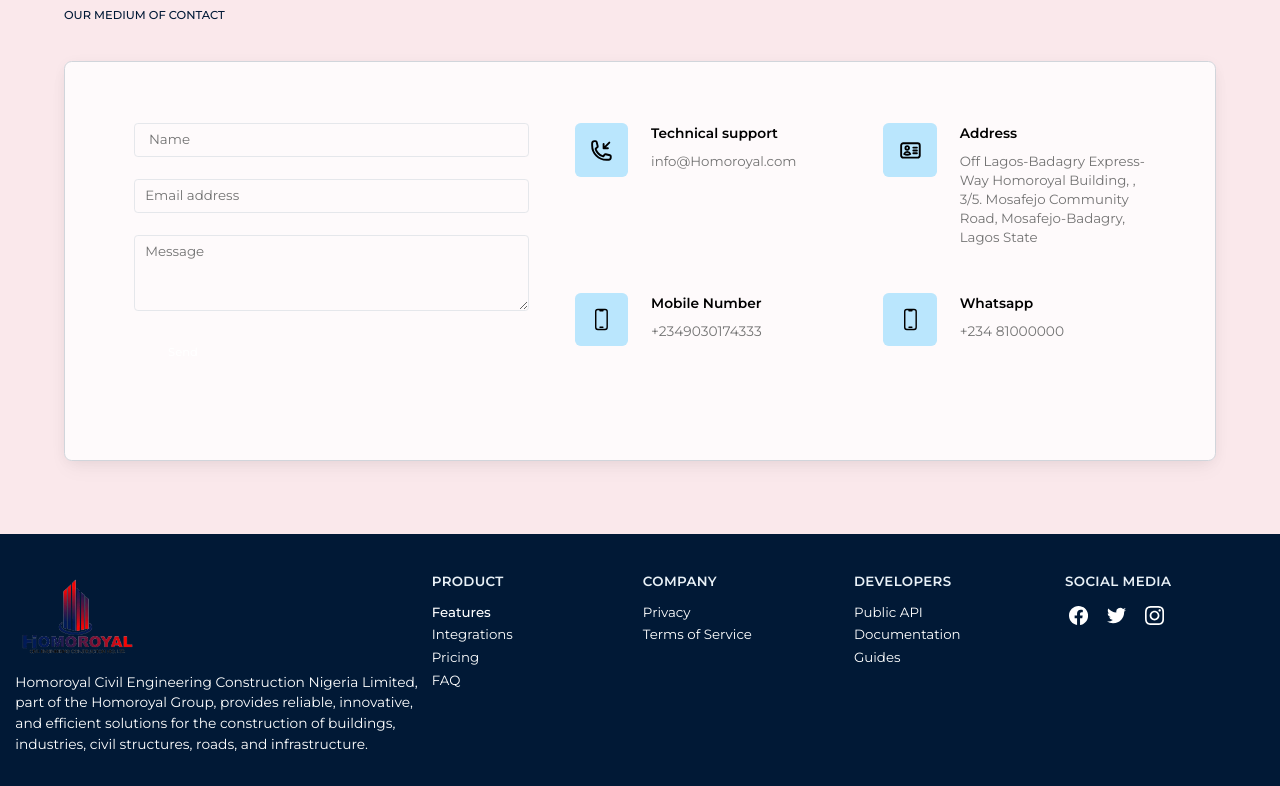
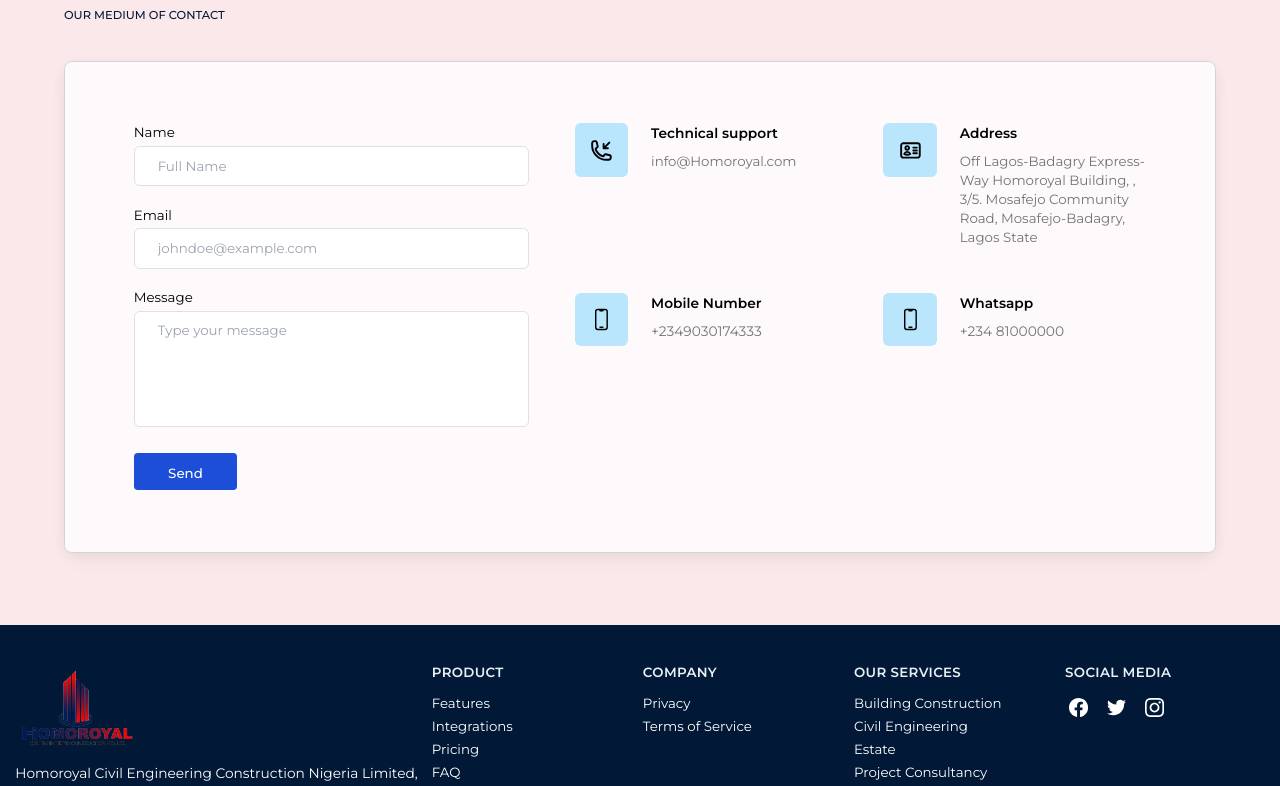
Before and after one commit to taimtom/Homoroyal-Construction, a React (Vite) app: page / in a window 1280 px wide. Shown: the part 4690-5476 px from the top of the page. Built offline with nearby package versions, Linux system fonts and the light colour scheme.

Commit message:
iterarated form with email js

```diff
--- a/package.json
+++ b/package.json
@@ -10,6 +10,7 @@
     "preview": "vite preview"
   },
   "dependencies": {
+    "emailjs-com": "^3.2.0",
     "react": "^18.3.1",
     "react-dom": "^18.3.1",
     "react-router-dom": "^6.25.1",
--- a/src/components/Footer/Footer.jsx
+++ b/src/components/Footer/Footer.jsx
@@ -23,7 +23,7 @@ const Footer = () => {
             <ul className="space-y-1">
               <li>
                 <a
-                  className="font-medium"
+                  className=""
                   rel="noopener noreferrer"
                   href="#"
                 >
@@ -66,22 +66,27 @@ const Footer = () => {
           </div>
           <div className="space-y-3">
             <h3 className="tracking-wide uppercase text-[#e9f1f7] text-sm font-semibold">
-              Developers
+             Our Services
             </h3>
             <ul className="space-y-1">
               <li>
                 <a rel="noopener noreferrer" href="#">
-                  Public API
+                  Building Construction
                 </a>
               </li>
               <li>
                 <a rel="noopener noreferrer" href="#">
-                  Documentation
+                  Civil Engineering
                 </a>
               </li>
               <li>
                 <a rel="noopener noreferrer" href="#">
-                  Guides
+                  Estate
+                </a>
+              </li>
+              <li>
+                <a rel="noopener noreferrer" href="#">
+                  Project Consultancy
                 </a>
               </li>
             </ul>
--- a/src/pages/Quote/Quote.jsx
+++ b/src/pages/Quote/Quote.jsx
@@ -1,8 +1,64 @@
-import React from "react";
+import React, { useState } from "react";
+import emailjs from "emailjs-com";
 import SectionHeader from "../../components/Header/SectionHeader";
 import quoteBanner from "../../assets/images/pexels-lucaspezeta-2100681.jpg";
 
+//Loading environment variables
+const serviceId = import.meta.env.VITE_EMAILJS_SERVICE_ID;
+const templateId = import.meta.env.VITE_EMAILJS_TEMPLATE_ID;
+const publicId = import.meta.env.VITE_EMAILJS_PUBLIC_ID;
+
+
 const Quote = () => {
+  const [formData, setFormData] = useState({
+    name: "",
+    email: "",
+    subject: "",
+    message: "",
+  });
+
+  //Creating object that contains dynamic template params
+  const templateParams = {
+    from_name: formData.name,
+    from_email: formData.email,
+    to_name: 'Homoroyal Construction',
+    subject: formData.subject,
+    message: formData.message,
+  }
+
+  const [loading, setLoading] = useState(false);
+  const [success, setSuccess] = useState(false);
+
+  // Handle input changes
+  const handleChange = (e) => {
+    const { name, value } = e.target;
+    setFormData((prevData) => ({
+      ...prevData,
+      [name]: value,
+    }));
+  };
+
+  // Function to send email via EmailJS
+  const handleSubmit = (e) => {
+    e.preventDefault();
+    setLoading(true);
+
+    // Sending email using EmailJS
+    emailjs.send(serviceId, templateId, templateParams, publicId).then(
+      (response) => {
+        console.log("SUCCESS!", response.status, response.text);
+        setLoading(false);
+        setSuccess(true);
+        // Clear form fields after successful submission
+        setFormData({ name: "", email: "", subject: "", message: "" });
+      },
+      (err) => {
+        console.error("FAILED...", err);
+        setLoading(false);
+      }
+    );
+  };
+
   return (
     <div className="w-screen z-20">
       <div className="w-full max-h-[50rem] grid grid-cols-1 lg:grid-cols-2 overflow-hidden">
@@ -15,52 +71,58 @@ const Quote = () => {
               Temporibus iste odit et similique, tempora dolores.
             </p>
             <div className="mx-auto w-full bg-white">
-              <form action="https://fabform.io/f/{form-id}" method="post">
+              <form onSubmit={handleSubmit}>
                 <div className="mb-5">
-                  <label
-                    for="name"
-                    className="mb-1 block text-black"
-                  >
+                  <label htmlFor="name" className="mb-1 block text-black">
                     Full Name
                   </label>
                   <input
                     type="text"
                     name="name"
                     id="name"
+                    value={formData.name}
+                    onChange={handleChange}
                     placeholder="Full Name"
-                    className="w-full rounded-md border border-[#e0e0e0] bg-white py-2.5 px-6  font-normal text-[#6B7280] outline-none focus:border-blue-700 focus:shadow-md"
+                    className="w-full rounded-md border border-[#e0e0e0] bg-white py-2.5 px-6 font-normal text-[#6B7280] outline-none focus:border-blue-700 focus:shadow-md"
+                    required
                   />
                 </div>
                 <div className="mb-5">
-                  <label for="email" className="mb-1 block font-sm text-black">
+                  <label
+                    htmlFor="email"
+                    className="mb-1 block font-sm text-black"
+                  >
                     Email Address
                   </label>
                   <input
                     type="email"
                     name="email"
                     id="email"
+                    value={formData.email}
+                    onChange={handleChange}
                     placeholder="example@domain.com"
                     className="w-full rounded-md border border-[#e0e0e0] bg-white py-2.5 px-6 font-normal text-[#6B7280] outline-none focus:border-blue-700 focus:shadow-md"
+                    required
                   />
                 </div>
                 <div className="mb-5">
-                  <label
-                    for="subject"
-                    className="mb-1 block text-black"
-                  >
+                  <label htmlFor="subject" className="mb-1 block text-black">
                     Subject
                   </label>
                   <input
                     type="text"
                     name="subject"
                     id="subject"
+                    value={formData.subject}
+                    onChange={handleChange}
                     placeholder="Enter your subject"
                     className="w-full rounded-md border border-[#e0e0e0] bg-white py-2.5 px-6 font-normal text-[#6B7280] outline-none focus:border-blue-700 focus:shadow-md"
+                    required
                   />
                 </div>
                 <div className="mb-5">
                   <label
-                    for="message"
+                    htmlFor="message"
                     className="mb-1 block font-sm text-black"
                   >
                     Message
@@ -69,24 +131,36 @@ const Quote = () => {
                     rows="5"
                     name="message"
                     id="message"
+                    value={formData.message}
+                    onChange={handleChange}
                     placeholder="Type your message"
                     className="w-full resize-none rounded-md border border-[#e0e0e0] bg-white text-[0.76rem] lg:text-sm py-2.5 px-6 font-normal text-[#6B7280] outline-none focus:border-blue-700 focus:shadow-md"
+                    required
                   ></textarea>
                 </div>
                 <div>
-                  <button className="hover:shadow-form rounded-md bg-blue-700 py-2.5 px-8 text-sm font-medium text-white outline-none">
-                    Submit
+                  <button
+                    type="submit"
+                    className="hover:shadow-form rounded-md bg-blue-700 py-2.5 px-8 text-sm font-medium text-white outline-none"
+                    disabled={loading}
+                  >
+                    {loading ? "Sending..." : "Submit"}
                   </button>
                 </div>
+                {success && (
+                  <p className="text-green-600 mt-3">
+                    Message sent successfully!
+                  </p>
+                )}
               </form>
             </div>
           </div>
         </div>
-        <div className="hidden md:block">
+        <div className="hidden lg:flex">
           <img
             className="w-full h-full object-cover saturate-50"
             src={quoteBanner}
-            alt=""
+            alt="Quote Banner"
           />
         </div>
       </div>
--- a/src/pages/homepage/Contact/Contact.jsx
+++ b/src/pages/homepage/Contact/Contact.jsx
@@ -1,63 +1,130 @@
-import React from "react";
+import React, { useState } from "react";
+import emailjs from "emailjs-com";
 import SectionHeader from "../../../components/Header/SectionHeader";
 
+//Loading environment variables
+const serviceId = import.meta.env.VITE_EMAILJS_SERVICE_ID;
+const templateId = import.meta.env.VITE_EMAILJS_TEMPLATE_ID;
+const publicId = import.meta.env.VITE_EMAILJS_PUBLIC_ID;
+
 const Contact = () => {
+  const [formData, setFormData] = useState({
+    name: "",
+    email: "",
+    message: "",
+  });
+
+  const [loading, setLoading] = useState(false);
+  const [success, setSuccess] = useState(false);
+
+  //Creating object that contains dynamic template params
+  const templateParams = {
+    from_name: formData.name,
+    from_email: formData.email,
+    to_name: "Homoroyal Construction",
+    // subject: formData.subject,
+    message: formData.message,
+  };
+
+  const handleChange = (e) => {
+    const { name, value } = e.target;
+    setFormData((prevData) => ({
+      ...prevData,
+      [name]: value,
+    }));
+  };
+
+  const handleSubmit = (e) => {
+    e.preventDefault();
+    setLoading(true);
+
+    // Send email using emailjs
+    emailjs.send(serviceId, templateId, templateParams, publicId).then(
+      (response) => {
+        console.log("SUCCESS!", response.status, response.text);
+        setLoading(false);
+        setSuccess(true);
+        setFormData({ name: "", email: "", message: "" });
+      },
+      (err) => {
+        console.error("FAILED...", err);
+        setLoading(false);
+      }
+    );
+  };
+
   return (
     <section id="contact" className="w-screen bg-[#fae8eb] py-10 z-20">
       <div className="w-[90vw] mx-auto flex justify-center items-center flex-col gap-4">
         <SectionHeader title={"contact"} context={"our medium of contact"} />
         <section className="mb-9 w-full">
-          {/* <div
-            id="map"
-            className="relative h-[300px] overflow-hidden bg-cover bg-[50%] bg-no-repeat"
-          >
-            <iframe
-              src="https://www.google.com/maps/embed?pb=!1m18!1m12!1m3!1d11672.945750644447!2d-122.42107853750231!3d37.7730507907087!2m3!1f0!2f0!3f0!3m2!1i1024!2i768!4f13.1!3m3!1m2!1s0x80858070cc2fbd55%3A0xa71491d736f62d5c!2sGolden%20Gate%20Bridge!5e0!3m2!1sen!2sus!4v1619524992238!5m2!1sen!2sus"
-              width="100%"
-              height="480"
-              allowfullscreen=""
-              loading="lazy"
-            ></iframe>
-          </div> */}
           <div className="">
             <div className="block rounded-lg bg-[hsla(0,0%,100%,0.8)] px-6 py-12 shadow-[0_2px_15px_-3px_rgba(0,0,0,0.07),0_10px_20px_-2px_rgba(0,0,0,0.04)]  md:py-16 md:px-12 border border-gray-300 z-40">
               <div className="flex flex-wrap">
                 <div className="mb-12 w-full shrink-0 grow-0 basis-auto md:px-3 lg:mb-0 lg:w-5/12 lg:px-6">
-                  <form>
-                    <div className="relative mb-6" data-te-input-wrapper-init>
-                      <input
-                        type="name"
-                        className="peer block min-h-[auto] w-full rounded border-[1.3px] bg-transparent py-[0.32rem] px-3 leading-[1.6] outline-none transition-all duration-200 ease-linear focus:placeholder:opacity-100 peer-focus:text-primary data-[te-input-state-active]:placeholder:opacity-100 motion-reduce:transition-none "
-                      />
-                      <label className="pointer-events-none absolute top-0 left-3 mb-0 max-w-[90%] px-1 origin-[0_0] truncate pt-[0.37rem] leading-[1.6] text-neutral-500 transition-all duration-200 ease-out peer-focus:-translate-y-[0.9rem] peer-focus:scale-[0.8] peer-focus:text-primary peer-data-[te-input-state-active]:-translate-y-[0.9rem] peer-data-[te-input-state-active]:scale-[0.8] motion-reduce:transition-none ">
+                  <form onSubmit={handleSubmit}>
+                    <div className="mb-5">
+                      <label htmlFor="name" className="mb-1 block text-black">
                         Name
                       </label>
+                      <input
+                        type="text"
+                        name="name"
+                        id="name"
+                        value={formData.name}
+                        onChange={handleChange}
+                        placeholder="Full Name"
+                        className="w-full rounded-md border border-[#e0e0e0] bg-white py-2.5 px-6 font-normal text-[#6B7280] outline-none focus:border-blue-700 focus:shadow-md"
+                        required
+                      />
                     </div>
-                    <div className="relative mb-6" data-te-input-wrapper-init>
+                    <div className="mb-5">
+                      <label htmlFor="email" className="mb-1 block text-black">
+                        Email
+                      </label>
                       <input
                         type="email"
-                        className="peer block min-h-[auto] w-full rounded border-[1.3px] bg-transparent py-[0.32rem] px-3 leading-[1.6] outline-none transition-all duration-200 ease-linear focus:placeholder:opacity-100 peer-focus:text-primary data-[te-input-state-active]:placeholder:opacity-100 motion-reduce:transition-none "
+                        name="email"
+                        id="email"
+                        value={formData.email}
+                        onChange={handleChange}
+                        placeholder="johndoe@example.com"
+                        className="w-full rounded-md border border-[#e0e0e0] bg-white py-2.5 px-6 font-normal text-[#6B7280] outline-none focus:border-blue-700 focus:shadow-md"
+                        required
                       />
-                      <label className="pointer-events-none absolute top-0 left-3 mb-0 max-w-[90%] origin-[0_0] truncate pt-[0.37rem] leading-[1.6] text-neutral-500 transition-all duration-200 ease-out peer-focus:-translate-y-[0.9rem] peer-focus:scale-[0.8] peer-focus:text-primary peer-data-[te-input-state-active]:-translate-y-[0.9rem] peer-data-[te-input-state-active]:scale-[0.8] motion-reduce:transition-none ">
-                        Email address
-                      </label>
                     </div>
-                    <div className="relative mb-6" data-te-input-wrapper-init>
-                      <textarea
-                        className="peer block min-h-[auto] w-full rounded text-sm border-[1.3px] bg-transparent py-[0.32rem] px-3 leading-[1.6] outline-none transition-all duration-200 ease-linear focus:placeholder:opacity-100 data-[te-input-state-active]:placeholder:opacity-100 motion-reduce:transition-none "
-                        rows="3"
-                      ></textarea>
-                      <label className="pointer-events-none absolute top-0 left-3 mb-0 max-w-[90%] text-sm origin-[0_0] truncate pt-[0.37rem] leading-[1.6] text-neutral-500 transition-all duration-200 ease-out peer-focus:-translate-y-[0.9rem] peer-focus:scale-[0.8] peer-focus:text-primary peer-data-[te-input-state-active]:-translate-y-[0.9rem] peer-data-[te-input-state-active]:scale-[0.8] motion-reduce:transition-none ">
+                    <div className="mb-5">
+                      <label
+                        htmlFor="message"
+                        className="mb-1 block text-black"
+                      >
                         Message
                       </label>
+                      <textarea
+                        rows="5"
+                        name="message"
+                        id="message"
+                        value={formData.message}
+                        onChange={handleChange}
+                        placeholder="Type your message"
+                        className="w-full resize-none rounded-md border border-[#e0e0e0] bg-white text-[0.76rem] lg:text-sm py-2.5 px-6 font-normal text-[#6B7280] outline-none focus:border-blue-700 focus:shadow-md"
+                        required
+                      ></textarea>
                     </div>
 
                     <button
-                      type="button"
-                      className="mb-6 rounded bg-blue-00 text-white px-9 pt-2.5 pb-2 text-xs font-medium capitalize leading-normal lg:mb-0"
+                      type="submit"
+                      className="mb-2 rounded bg-blue-700 text-white px-9 pt-2.5 pb-2 text-sm font-medium capitalize leading-normal lg:mb-0"
+                      disabled={loading}
                     >
-                      Send
+                      {loading ? "Sending..." : "Send"}
                     </button>
+
+                    {success && (
+                      <p className="text-green-600 mt-3">
+                        Message sent successfully!
+                      </p>
+                    )}
                   </form>
                 </div>
                 <div className="w-full shrink-0 grow-0 basis-auto lg:w-7/12">
--- a/src/pages/homepage/Testimonial/Testimonials.jsx
+++ b/src/pages/homepage/Testimonial/Testimonials.jsx
@@ -49,8 +49,8 @@ const Testimonials = () => {
         <div className="w-full">
           <Slider {...settings}>
             {testiPost.map((item) => (
-              <div className="w-full px-4">
-                <TestimonialCard key={item.id} carousel={item} />
+              <div key={item.id} className="w-full px-4">
+                <TestimonialCard carousel={item} />
               </div>
             ))}
           </Slider>
```
Also changed, not shown: src/pages/homepage/Project/Project.jsx (+8 -8 lines), 2 other files (tests, documents, lock files or other folders).
